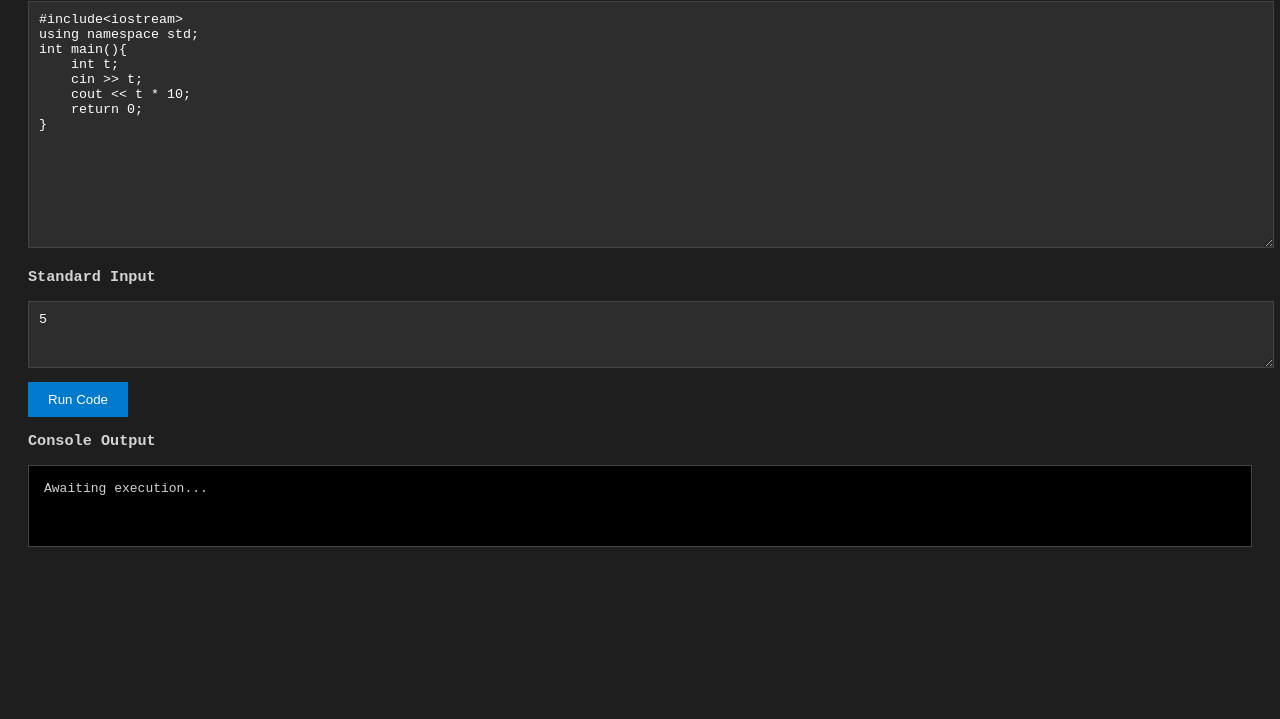
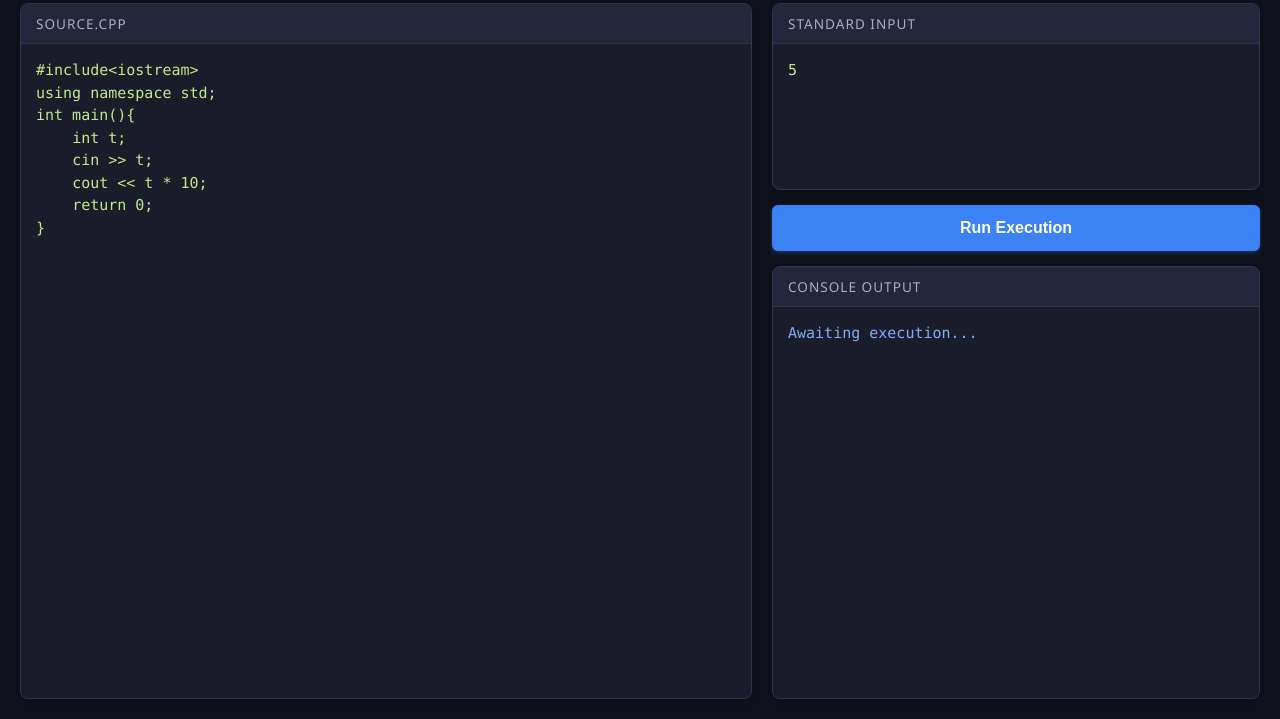
Before and after one commit to NivSha07/rce-sandbox, a website: page index.html in a window 1280 px wide. Shown: the part 81-800 px from the top of the page. Drawn offline with Linux system fonts and the light colour scheme.

Commit message:
upgraded ui

```diff
--- a/index.html
+++ b/index.html
@@ -1,18 +1,129 @@
 <!DOCTYPE html>
-<html>
+<html lang="en">
 <head>
+    <meta charset="UTF-8">
+    <meta name="viewport" content="width=device-width, initial-scale=1.0">
     <title>RCE Sandbox</title>
     <style>
-        body { background-color: #1e1e1e; color: #d4d4d4; font-family: monospace; padding: 20px; }
-        textarea { width: 100%; background: #2d2d2d; color: #fff; border: 1px solid #444; padding: 10px; font-family: monospace; }
-        button { background: #007acc; color: white; border: none; padding: 10px 20px; cursor: pointer; margin-top: 10px; }
-        pre { background: #000; padding: 15px; border: 1px solid #444; min-height: 50px; }
+        /* Modern Color Palette */
+        :root {
+            --bg-color: #0f111a;
+            --panel-bg: #1a1c29;
+            --text-main: #e2e8f0;
+            --text-muted: #a6accd;
+            --accent: #3b82f6;
+            --accent-hover: #2563eb;
+            --border: #2e344e;
+        }
+
+        body {
+            margin: 0;
+            padding: 20px;
+            background-color: var(--bg-color);
+            color: var(--text-main);
+            font-family: 'Segoe UI', Tahoma, Geneva, Verdana, sans-serif;
+            display: flex;
+            flex-direction: column;
+            height: 100vh;
+            box-sizing: border-box;
+        }
+
+        header {
+            margin-bottom: 20px;
+            padding-bottom: 10px;
+            border-bottom: 1px solid var(--border);
+        }
+
+        header h2 { margin: 0; font-weight: 500; letter-spacing: 1px; }
+
+        /* Two-Column Layout */
+        .container {
+            display: flex;
+            gap: 20px;
+            flex: 1;
+            min-height: 0; /* Forces children to respect container boundaries */
+        }
+
+        .left-panel { flex: 6; display: flex; flex-direction: column; }
+        .right-panel { flex: 4; display: flex; flex-direction: column; gap: 15px; }
+
+        /* Styled Boxes for Editor/Input/Output */
+        .box {
+            background: var(--panel-bg);
+            border: 1px solid var(--border);
+            border-radius: 8px;
+            display: flex;
+            flex-direction: column;
+            overflow: hidden;
+            box-shadow: 0 4px 6px rgba(0, 0, 0, 0.1);
+        }
+
+        .box-header {
+            background: #23273b;
+            padding: 10px 15px;
+            font-size: 0.85rem;
+            text-transform: uppercase;
+            letter-spacing: 1px;
+            color: var(--text-muted);
+            border-bottom: 1px solid var(--border);
+        }
+
+        /* Typography for Code */
+        textarea, pre {
+            width: 100%;
+            background: transparent;
+            color: #c3e88d; /* A nice code-editor green */
+            border: none;
+            padding: 15px;
+            font-family: 'Consolas', 'Courier New', monospace;
+            font-size: 15px;
+            line-height: 1.5;
+            resize: none;
+            box-sizing: border-box;
+            outline: none;
+        }
+
+        .left-panel .box { flex: 1; }
+        textarea { flex: 1; }
+        pre { margin: 0; flex: 1; overflow-y: auto; color: #82aaff; } /* Blue for output */
+
+        /* The Run Button */
+        button {
+            background: var(--accent);
+            color: white;
+            border: none;
+            padding: 14px 20px;
+            border-radius: 6px;
+            font-size: 1rem;
+            font-weight: 600;
+            cursor: pointer;
+            transition: all 0.2s ease;
+            box-shadow: 0 2px 4px rgba(59, 130, 246, 0.3);
+        }
+
+        button:hover {
+            background: var(--accent-hover);
+            transform: translateY(-1px);
+        }
+
+        /* Custom Scrollbars */
+        ::-webkit-scrollbar { width: 8px; }
+        ::-webkit-scrollbar-track { background: var(--bg-color); }
+        ::-webkit-scrollbar-thumb { background: var(--border); border-radius: 4px; }
+        ::-webkit-scrollbar-thumb:hover { background: #4a5568; }
     </style>
 </head>
 <body>
-    <h2>RCE Sandbox</h2>
 
-    <textarea id="sourceCode" rows="15">
+    <header>
+        <h2>RCE Execution Environment</h2>
+    </header>
+
+    <div class="container">
+        <div class="left-panel">
+            <div class="box">
+                <div class="box-header">source.cpp</div>
+                <textarea id="sourceCode" spellcheck="false">
 #include<iostream>
 using namespace std;
 int main(){
@@ -21,14 +132,23 @@ int main(){
     cout << t * 10;
     return 0;
 }</textarea>
+            </div>
+        </div>
 
-    <h3>Standard Input</h3>
-    <textarea id="stdInput" rows="3">5</textarea>
+        <div class="right-panel">
+            <div class="box" style="flex: 0.3;">
+                <div class="box-header">Standard Input</div>
+                <textarea id="stdInput" spellcheck="false">5</textarea>
+            </div>
 
-    <button onclick="runCode()">Run Code</button>
+            <button onclick="runCode()">Run Execution</button>
 
-    <h3>Console Output</h3>
-    <pre id="consoleOutput">Awaiting execution...</pre>
+            <div class="box" style="flex: 0.7;">
+                <div class="box-header">Console Output</div>
+                <pre id="consoleOutput">Awaiting execution...</pre>
+            </div>
+        </div>
+    </div>
 
     <script src="script.js"></script>
 </body>
```
